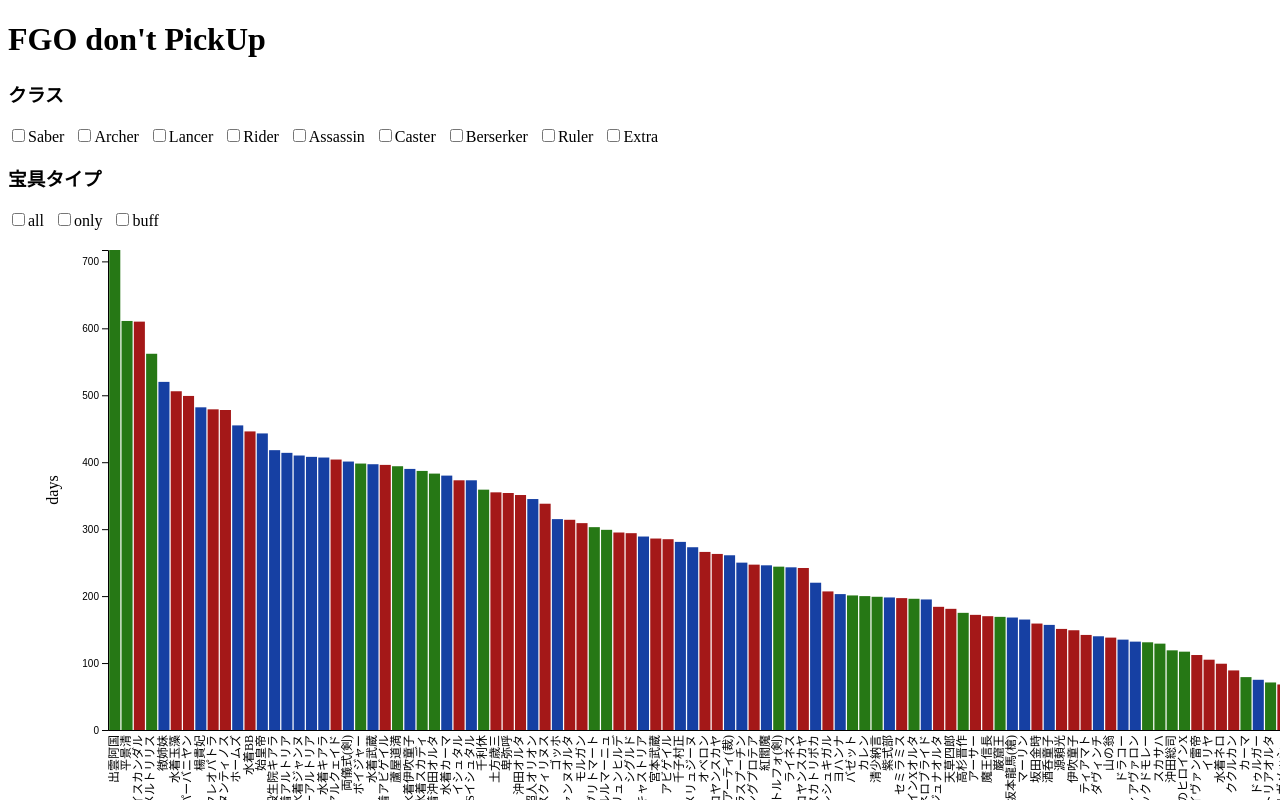
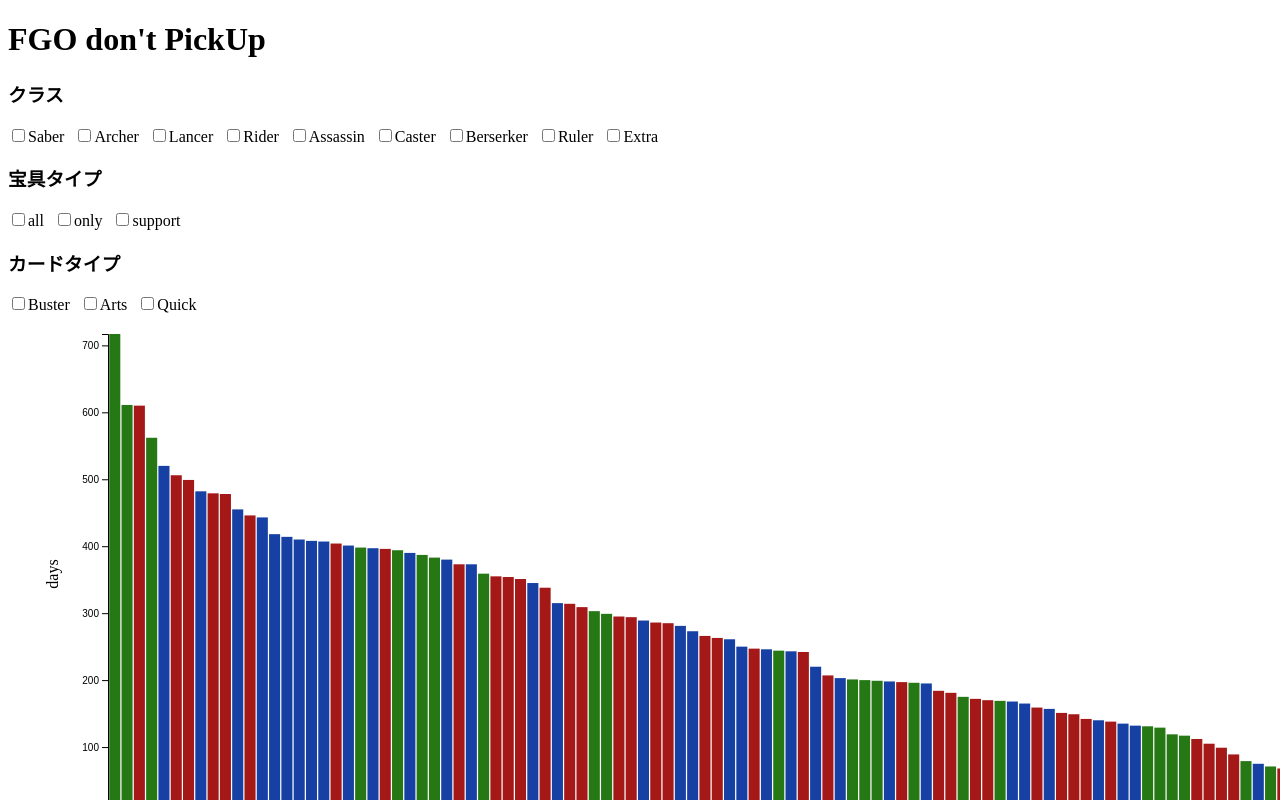
Before and after one commit to kawabekaito/FGOPickUp, a React (Vite) app: page / in a window 1280 px wide. Shown: the top 800 px of the page. Built offline with nearby package versions, Linux system fonts and the light colour scheme.

Commit message:
チェックボックスの追加

```diff
--- a/src/App.jsx
+++ b/src/App.jsx
@@ -31,10 +31,14 @@ const App = () => {
   const optionsNPEffect = [
     { value: "all", label: "all" },
     { value: "only", label: "only" },
-    { value: "buff", label: "buff" }
+    { value: "support", label: "support" }
   ];
 
-
+  const optionsNPType = [
+    { value: "Buster", label: "Buster" },
+    { value: "Arts", label: "Arts" },
+    { value: "Quick", label: "Quick" }
+  ];
 
 
   // チェックボックスの状態を管理するやつ
@@ -42,18 +46,22 @@ const App = () => {
     optionsClass.map((option) => [option.value, false])
   );
 
-  const NPChekedState = Object.fromEntries(
+  const NPEffectChekedState = Object.fromEntries(
     optionsNPEffect.map((option) => [option.value, false])
   );
 
+  const NPTypeState = Object.fromEntries(
+    optionsNPType.map((option) => [option.value, false])
+  );
 
   //console.log(ClassCheckedState);
   const [classChecked, setClassChecked] = useState(ClassCheckedState);
-  const [NPChecked, setNPCheked] = useState(NPChekedState);
+  const [NPEffectChecked, setNPEffectCheked] = useState(NPEffectChekedState);
+  const [NPTypeChecked, setNPTypeChecked] = useState(NPTypeState);
 
   //console.log(classChecked);
-  //console.log(NPChecked);
-
+  //console.log(NPEffectChecked);
+  //console.log(NPTypeChecked);
 
   const handleCheckboxChange = (event) => {
     const value = event.target.value;
@@ -67,14 +75,19 @@ const App = () => {
         [value]: isChecked
       }));
     } else if (optionsNPEffect.find((item) => item.value === value)) {
-      setNPCheked((prevState) => ({
+      setNPEffectCheked((prevState) => ({
+        ...prevState,
+        [value]: isChecked
+      }));
+    } else if (optionsNPType.find((item) => item.value === value)){
+      setNPTypeChecked((prevState) => ({
         ...prevState,
         [value]: isChecked
       }));
     }
-
   };
 
+  console.log(NPTypeChecked);
 
   const parseDate = (dateString) => {
     const [year, month, day] = dateString.split('/').map(Number);
@@ -112,18 +125,33 @@ const App = () => {
   // チェックボックスからフィルタリング
   const filterData = () => {
     const selectedClasses = optionsClass.filter((item) => classChecked[item.value]).map((item) => item.value);
-    const selectedNPTarget = optionsNPEffect.filter((item) => NPChecked[item.value]).map((item) => item.value);
+    const selectedNPEffect = optionsNPEffect.filter((item) => NPEffectChecked[item.value]).map((item) => item.value);
+    const selectedNPType = optionsNPType.filter((item) => NPTypeChecked[item.value]).map((item) => item.value);
+    //console.log(selectedClasses);
 
-    if (selectedClasses.length === 0 && selectedNPTarget.length === 0) {
+    if (selectedClasses.length === 0 && selectedNPEffect.length === 0 && selectedNPType.length === 0) {
       return calculatedData;
-    } else if (selectedClasses.length > 0 && selectedNPTarget.length === 0) {
+    } else if (selectedClasses.length > 0 && selectedNPEffect.length === 0 && selectedNPType.length === 0) {
 
       return calculatedData.filter((d) => selectedClasses.includes(d.class));
-    } else if (selectedClasses.length === 0 && selectedNPTarget.length > 0) {
-      console.log(calculatedData.filter((d) => selectedNPTarget.includes(d.NPtarget)));
-      return calculatedData.filter((d) => selectedNPTarget.includes(d.NPtarget));
+
+    } else if(selectedClasses.length > 0 && selectedNPEffect.length > 0 && selectedNPType.length === 0){
+      return calculatedData.filter((d) => selectedClasses.includes(d.class) && selectedNPEffect.includes(d.NPeffect));
+
+    } else if (selectedClasses.length > 0 && selectedNPEffect.length === 0 && selectedNPType.length > 0){
+      return calculatedData.filter((d) => selectedClasses.includes(d.class) && selectedNPEffect.includes(d.NPtype));
+    } else if (selectedClasses.length === 0 && selectedNPEffect.length > 0 && selectedNPType.length === 0) {
+
+      return calculatedData.filter((d) => selectedNPEffect.includes(d.NPeffect));
+    } else if (selectedClasses.length === 0 && selectedNPEffect.length > 0 && selectedNPType.length > 0) {
+
+      return calculatedData.filter((d) => selectedNPEffect.includes(d.NPeffect) && selectedNPType.includes(d.NPtype));
+    } else if (selectedClasses.length === 0 && selectedNPEffect.length === 0 && selectedNPType.length > 0) {
+
+      return calculatedData.filter((d) => selectedNPType.includes(d.NPtype));
     } else {
-      return calculatedData.filter((d) => selectedClasses.includes(d.class) && selectedNPTarget.includes(d.NPtarget));
+
+      return calculatedData.filter((d) => selectedClasses.includes(d.class) && selectedNPEffect.includes(d.NPeffect) && selectedNPType.includes(d.NPtype));
     }
 
   };
@@ -162,7 +190,22 @@ const App = () => {
               <input
                 type="checkbox"
                 value={option.value}
-                checked={NPChecked[option.value]}
+                checked={NPEffectChecked[option.value]}
+                onChange={handleCheckboxChange}
+              />
+              {option.label}
+            </label>
+          ))}
+        </div>
+
+        <div>
+          <h3>カードタイプ</h3>
+          {optionsNPType.map((option) => (
+            <label key={option.value} style={{ marginRight: "10px" }} >
+              <input
+                type="checkbox"
+                value={option.value}
+                checked={NPTypeChecked[option.value]}
                 onChange={handleCheckboxChange}
               />
               {option.label}
```
